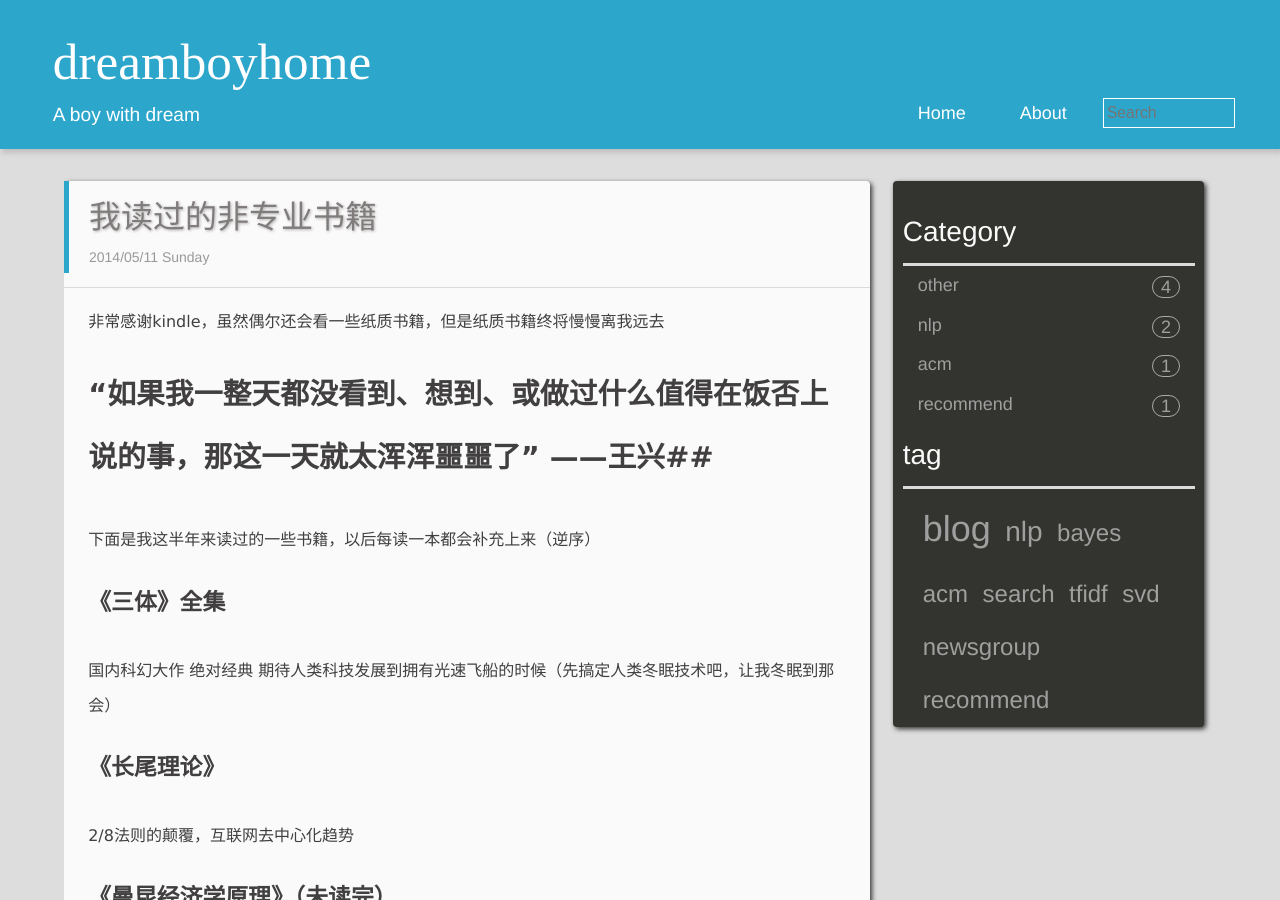
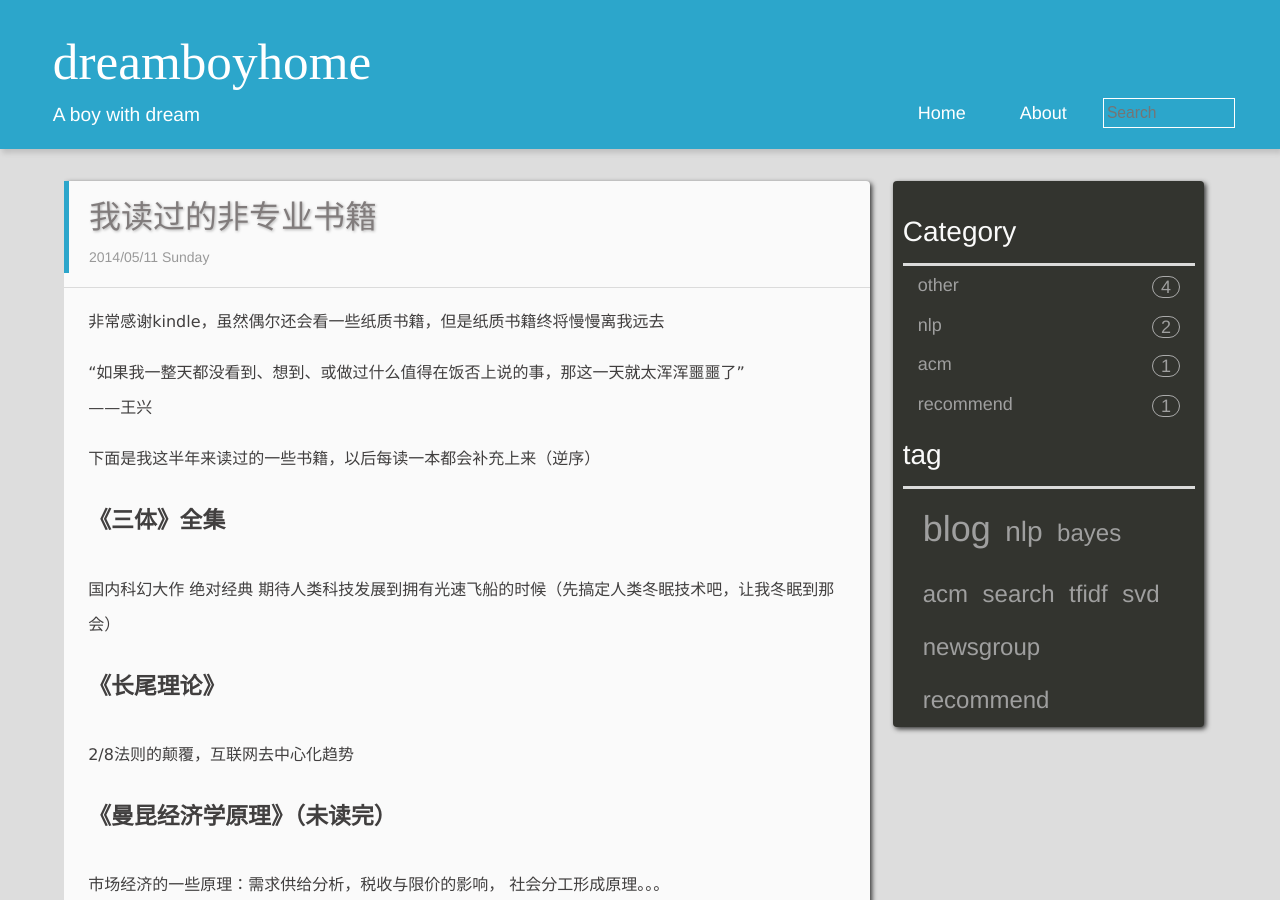
Before and after one commit to dreamboy127/dreamboy.info, a Jekyll site: the page built from _posts/2014-05-11-GoodBook.md, in a window 1280 px wide and 900 px high. Built offline with Jekyll 4.4.1, drawn with Linux system fonts in a browser that asks for light colours; Markdown is read by kramdown in place of the engine named in the settings; comment, search, counter and statistics services are not loaded.

```diff
--- a/_posts/2014-05-11-GoodBook.md
+++ b/_posts/2014-05-11-GoodBook.md
@@ -8,7 +8,8 @@ description: 记录我读过的非专业书籍
 
 非常感谢kindle，虽然偶尔还会看一些纸质书籍，但是纸质书籍终将慢慢离我远去
 
-##"如果我一整天都没看到、想到、或做过什么值得在饭否上说的事，那这一天就太浑浑噩噩了"   ——王兴##
+>"如果我一整天都没看到、想到、或做过什么值得在饭否上说的事，那这一天就太浑浑噩噩了"
+																			——王兴
 
 下面是我这半年来读过的一些书籍，以后每读一本都会补充上来（逆序）
 
```
